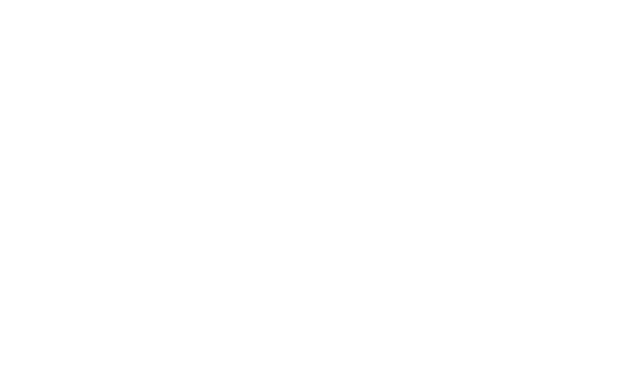
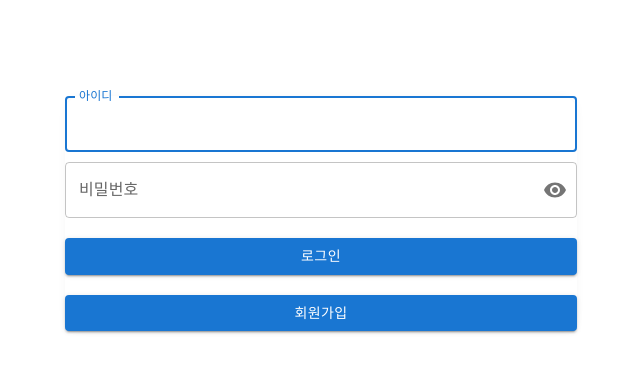
Before and after one commit to rhthrhrl0/Front_Landing, a React (Create React App) app in the folder front-landing/: page / in a window 1280 px wide. Shown: the top 372 px of the page, without its empty margins (319-959 px from the left). Built offline with nearby package versions, Linux system fonts and the light colour scheme.

Commit message:
refactor: 레포지토리 패턴 적용해서 동일 api 재생산 방지 및 통합 관리

```diff
--- a/front-landing/src/pages/login/LoginPage.tsx
+++ b/front-landing/src/pages/login/LoginPage.tsx
@@ -1,7 +1,95 @@
-import React from "react";
+import React, {useState} from "react";
+import classNames from "classnames";
+import IdPassword from "../../components/molcules/idPassword/IdPassword";
+import Card from "../../components/atoms/card/Card";
+import Button from "../../components/atoms/button/Button";
+import AuthRepository from "../../util/network";
+import {ACCESS_TOKEN, delCookie, REFRESH_TOKEN} from "../../util/cookieUtil";
+import style from "./style/LoginPage.module.scss";
 
-const LoginPage = () => {
-    return <div />
+
+interface LoginPageProps {
+    className?: string;
+    navigateToSignup?: () => void;
+    navigateToMain?: () => void;
+}
+
+const LoginPage = ({className, navigateToSignup, navigateToMain}: LoginPageProps) => {
+    // IdPassword
+    const [id, setId] = useState('');
+    const [pwd, setPwd] = useState('');
+    const [idError, setIdError] = useState(false);
+    const [pwdError, setPwdError] = useState(false);
+    const [idErrorHelperText, setIdErrorHelperText] = useState('');
+    const [pwdErrorHelperText, setPwdErrorHelperText] = useState('');
+    const [focusOnId, setFocusOnId] = useState(true);
+    const [focusOnPwd, setFocusOnPwd] = useState(false);
+    const onIdChange: React.ChangeEventHandler<HTMLInputElement | HTMLTextAreaElement> = (e) => {
+        setId(e.target.value)
+    }
+    const onPwdChange: React.ChangeEventHandler<HTMLInputElement | HTMLTextAreaElement> = (e) => {
+        setPwd(e.target.value)
+    }
+
+    const onLoginClick = () => {
+        if (id === '') {
+            setIdError(true);
+            setIdErrorHelperText('id를 입력해주세요.');
+            return;
+        }
+        if (pwd === '') {
+            setPwdError(true);
+            setPwdErrorHelperText('pwd를 입력해주세요.');
+            return;
+        }
+
+        setIdError(false);
+        setIdErrorHelperText('');
+        setPwdError(false);
+        setPwdErrorHelperText('');
+
+        AuthRepository.requestLogin(id, pwd).then(response => {
+            setIdError(false)
+            setPwdError(false);
+            setIdErrorHelperText('');
+            console.log('----------');
+            console.log(response.data.accessToken)
+            console.log(response.data.refreshToken)
+            if (window.confirm("로그인 성공! 메인 창으로 이동하겠습니까?")) {
+                navigateToMain?.();
+            }
+        }).catch(error => {
+            console.log(`로그인 실패~ ${error}`);
+            alert(`로그인 실패~ ${error}`);
+            delCookie(ACCESS_TOKEN);
+            localStorage.removeItem(REFRESH_TOKEN);
+            setIdError(true)
+            setPwdError(true);
+            setIdErrorHelperText('id나 비밀번호를 다시 확인해주세요.');
+        });
+    }
+
+    return (
+        <Card className={classNames(className, style.login)}>
+            <IdPassword className={style['login__id-pwd']} idValue={id} pwdValue={pwd} onIdChange={onIdChange}
+                        onPwdChange={onPwdChange}
+                        idErrorHelperText={idErrorHelperText} pwdErrorHelperText={pwdErrorHelperText} idError={idError}
+                        pwdError={pwdError} focusOnId={focusOnId} focusOnPwd={focusOnPwd}/>
+            <Button onClick={onLoginClick}>로그인</Button>
+            <Button onClick={navigateToSignup}>회원가입</Button>
+        </Card>
+    );
 };
 
+LoginPage.defaultProps = {
+    className: style.login,
+    navigateToSignup: () => {
+        /** * */
+    },
+    navigateToMain: () => {
+        /** * */
+    },
+}
+
+
 export default LoginPage;
--- /dev/null
+++ b/front-landing/src/pages/login/style/LoginPage.module.scss
@@ -0,0 +1,18 @@
+.login {
+  width: 512px;
+  position: relative;
+  background: white;
+  border-radius: 16px;
+  box-shadow: 0 0 8px 0 rgba(0, 0, 0, 0.04);
+  margin: 96px auto 32px;
+  display: flex;
+  flex-direction: column;
+  gap: 20px;
+
+  &__id-pwd {
+    display: flex;
+    flex-direction: column;
+    gap: 10px;
+  }
+
+}
--- a/front-landing/src/routes/AppRouter.tsx
+++ b/front-landing/src/routes/AppRouter.tsx
@@ -1,12 +1,20 @@
 import React from 'react';
-import {Route, Routes} from "react-router-dom";
+import {Route, Routes, useNavigate} from "react-router-dom";
 import LoginPage from "../pages/login/LoginPage";
 import SignupPage from "../pages/signup/SignupPage";
 import MainPage from "../pages/main/MainPage";
 
 export const AppRouter = () => {
+    const navigate = useNavigate();
+    const navigateToSignup = () => {
+        navigate('/signup')
+    }
+    const navigateToMain = () => {
+        navigate('/main')
+    }
+
     return <Routes>
-        <Route path="/" element={<LoginPage/>}/>
+        <Route path="/" element={<LoginPage navigateToSignup={navigateToSignup} navigateToMain={navigateToMain} />}/>
         <Route path="/signup" element={<SignupPage/>}/>
         <Route path="/main/*" element={<MainPage/>}/>
     </Routes>;
--- /dev/null
+++ b/front-landing/src/util/cookieUtil.ts
@@ -0,0 +1,24 @@
+import {Cookies} from "react-cookie";
+
+const cookies = new Cookies();
+
+export const ACCESS_TOKEN = 'AccessToken';
+export const REFRESH_TOKEN = 'RefreshToken';
+
+// options에서 path를 / 로 하면 모든 페이지에서 접근 가능한 쿠키가 되도록 만든다.
+export const setCookie = (name: string, value: string, options?: any) => {
+    if (options !== undefined) return cookies.set(name, value, {...options})
+    return cookies.set(name, value, {
+        path: '/',
+        secure: true,
+        // httpOnly: true // 자바스크립트 코드로 접근 못하도록,  CSRF 공격 대비 가능하다고 함. 그런데, 이렇게하면 저장도 안되네..
+    })
+}
+
+export const getCookie = (name: string) => {
+    return cookies.get(name);
+}
+
+export const delCookie = (name: string) => {
+    cookies.remove(name, {path: '/'});
+};
--- a/front-landing/src/util/network.ts
+++ b/front-landing/src/util/network.ts
@@ -1,6 +1,60 @@
 import axios from "axios";
+import {ACCESS_TOKEN, REFRESH_TOKEN, setCookie} from "./cookieUtil";
 
-export const httpClient = axios.create({
-    baseURL: 'https://deamhome.synology.me/land/',
-    timeout: 5000,
-});
+export default class AuthRepository {
+    private static httpClient = axios.create({
+        baseURL: 'https://deamhome.synology.me/land/',
+        timeout: 5000,
+    });
+
+    static requestAuthCode = async (email: string) => {
+        return this.httpClient.post("auth/mail", {
+                "email": `${email}`
+            },
+        )
+    }
+
+    static validateAuthCode = async (email: string, authCode: string) => {
+        return this.httpClient.post("auth/code", {
+                "email": `${email}`,
+                "authCode": `${authCode}`,
+            },
+        )
+    }
+
+    static requestSignup = async (id: string, pwd: string, pwdConfirm: string, userName: string, email: string,) => {
+        return this.httpClient.post("user/signup", {
+                "id": `${id}`,
+                "pwd": `${pwd}`,
+                "pwdConfirm": `${pwdConfirm}`,
+                "userName": `${userName}`,
+                "email": `${email}`
+            },
+        )
+    }
+
+    static requestLogin = async (id: string, pwd: string) => {
+        return this.httpClient.post("user/login", {
+                "id": `${id}`,
+                "pwd": `${pwd}`,
+            },
+        ).then((response) => {
+            setCookie(ACCESS_TOKEN, response.data.accessToken);
+            localStorage.setItem(REFRESH_TOKEN, response.data.refreshToken);
+            return response;
+        })
+    }
+
+    static requestReissue = async (accessToken: string, refreshToken: string | null) => {
+        return this.httpClient.post("user/login", {
+                "accessToken": `${accessToken}`,
+                "refreshToken": `${refreshToken}`
+            },
+        ).then((response) => {
+            setCookie(ACCESS_TOKEN, response.data.accessToken);
+            localStorage.setItem(REFRESH_TOKEN, response.data.refreshToken);
+            return response;
+        })
+    }
+
+}
```
Also changed, not shown: front-landing/src/pages/signup/SignupPage.tsx (+10 -21 lines), front-landing/src/util/refreshToken.ts (added, +22 -0 lines).
